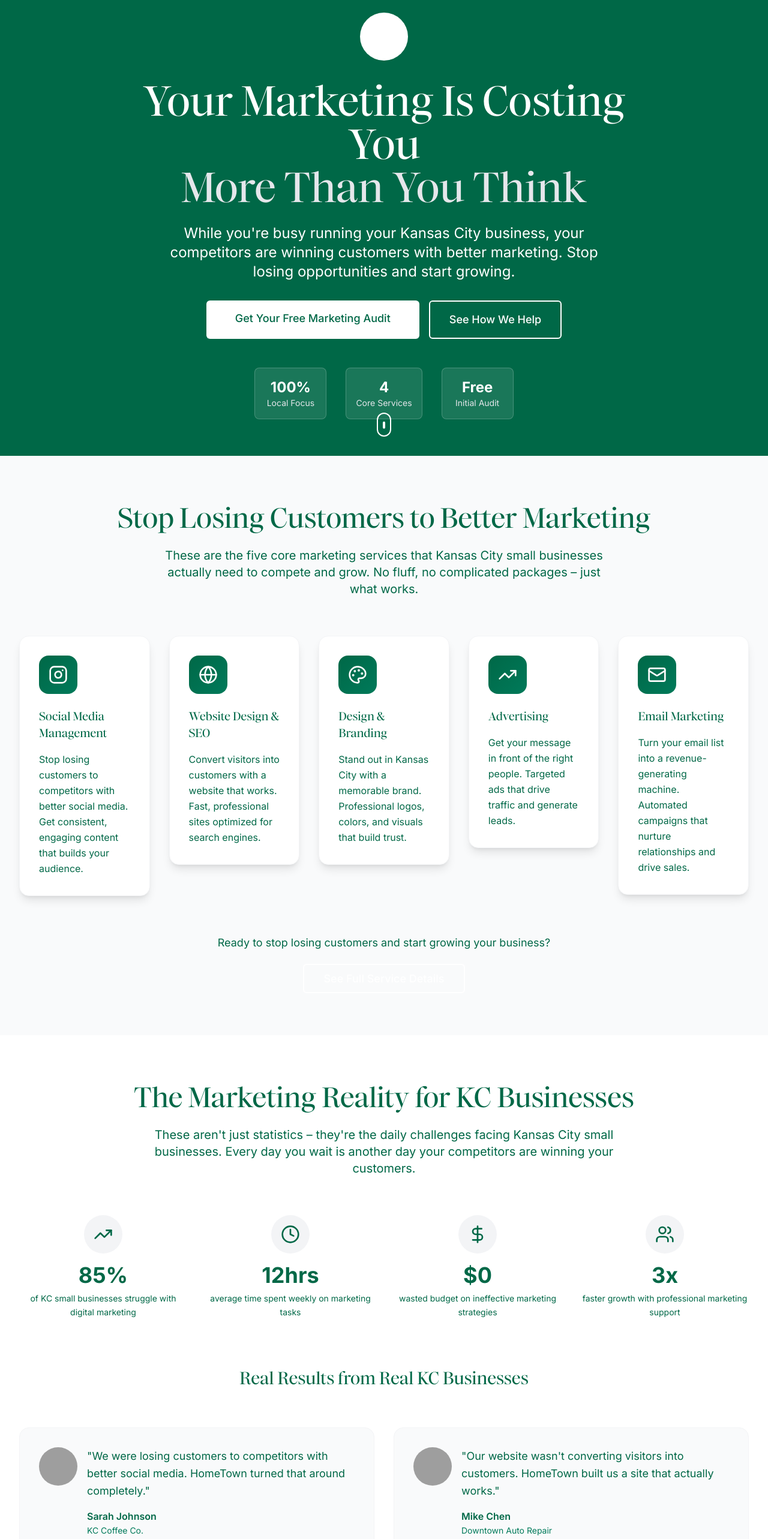
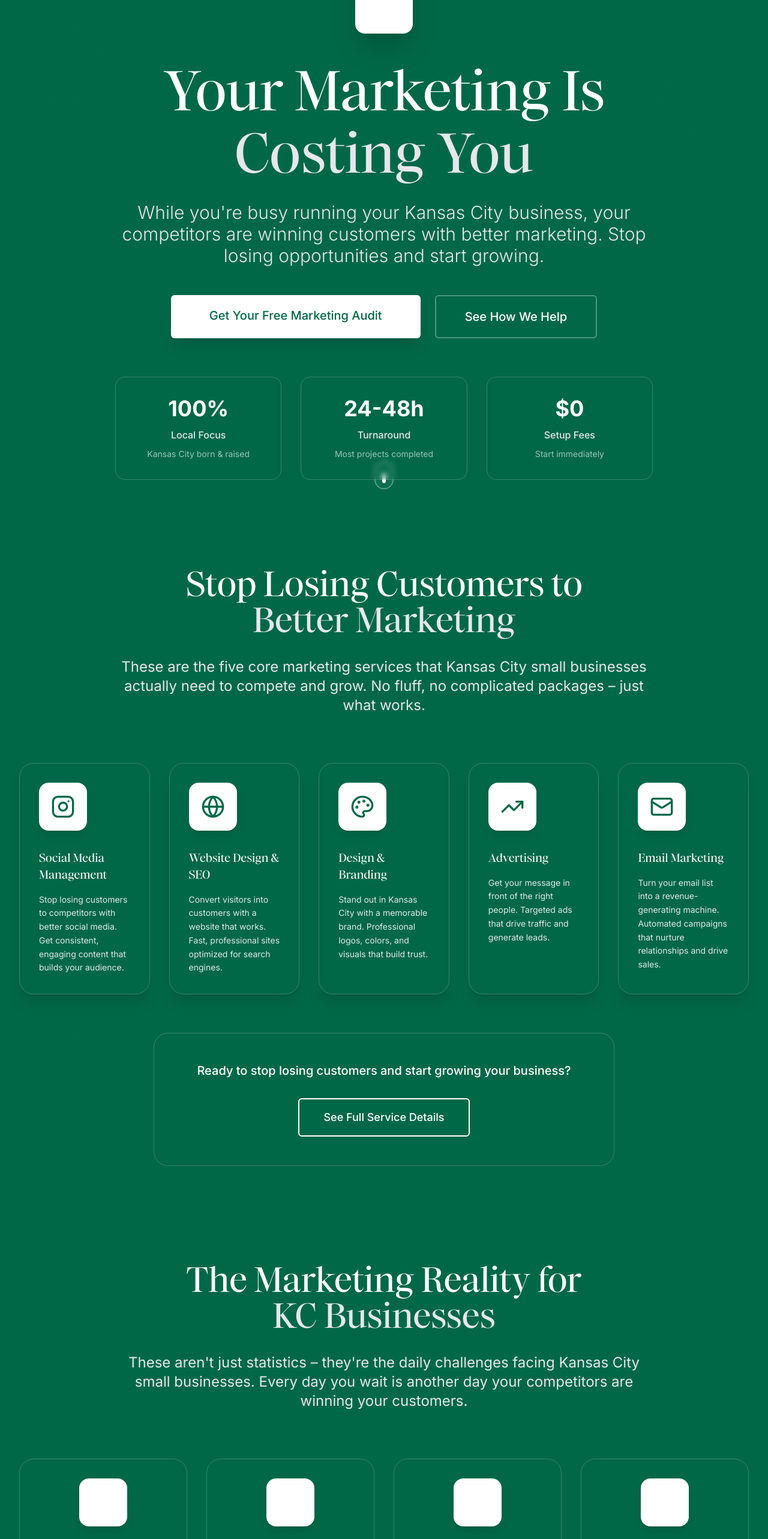
Before and after one commit to krcoffelt/HomeTown2, a Next.js app: page / in a window 1280 px wide. Shown: the part 120-2686 px from the top of the page at 60% size. Built offline with nearby package versions, Linux system fonts and the light colour scheme; grey boxes are pictures that could not be loaded.

Commit message:
Enhance design with Design Cycle-inspired improvements: larger typography, better visual hierarchy, sophisticated card designs, enhanced hover effects, and improved layout structure

```diff
--- a/components/HeroSection.tsx
+++ b/components/HeroSection.tsx
@@ -7,43 +7,51 @@ import Link from 'next/link'
 const HeroSection = () => {
   return (
     <section className="relative min-h-screen flex items-center justify-center overflow-hidden">
+      {/* Background Pattern */}
+      <div className="absolute inset-0 opacity-5">
+        <div className="absolute top-20 left-10 w-32 h-32 border border-white/20 rounded-full"></div>
+        <div className="absolute top-40 right-20 w-24 h-24 border border-white/20 rounded-full"></div>
+        <div className="absolute bottom-40 left-20 w-16 h-16 border border-white/20 rounded-full"></div>
+      </div>
+
       {/* Content */}
-      <div className="container-custom text-center">
+      <div className="container-custom relative z-10">
+        <div className="max-w-6xl mx-auto">
           <motion.div
             initial={{ opacity: 0, y: 30 }}
             animate={{ opacity: 1, y: 0 }}
             transition={{ duration: 0.8 }}
-          className="max-w-4xl mx-auto"
+            className="text-center mb-16"
           >
             <motion.div
               initial={{ opacity: 0, scale: 0.8 }}
               animate={{ opacity: 1, scale: 1 }}
               transition={{ duration: 0.8, delay: 0.3 }}
-            className="w-20 h-20 bg-white rounded-full flex items-center justify-center mx-auto mb-8"
+              className="w-24 h-24 bg-white rounded-2xl flex items-center justify-center mx-auto mb-12 shadow-2xl"
             >
               <Image
                 src="/HomeTownMarketingLogo.png"
                 alt="HomeTown Marketing Logo"
-              width={48}
-              height={48}
-              className="w-12 h-12 object-contain"
+                width={56}
+                height={56}
+                className="w-14 h-14 object-contain"
               />
             </motion.div>
 
             <motion.h1
-            className="text-5xl md:text-7xl font-serif mb-6 leading-tight text-white"
+              className="text-6xl sm:text-7xl md:text-8xl font-serif font-medium mb-8 leading-[0.9] text-white"
               initial={{ opacity: 0, y: 20 }}
               animate={{ opacity: 1, y: 0 }}
               transition={{ duration: 0.8, delay: 0.2 }}
             >
-            Your Marketing Is Costing You
-            <span className="block text-gray-200">
-              More Than You Think
+              Your Marketing Is
+              <span className="block text-gray-200 mt-2">
+                Costing You
               </span>
             </motion.h1>
 
             <motion.p
-            className="text-xl md:text-2xl text-white leading-relaxed mb-8 max-w-3xl mx-auto"
+              className="text-2xl md:text-3xl text-gray-200 leading-relaxed mb-12 max-w-4xl mx-auto font-light"
               initial={{ opacity: 0, y: 20 }}
               animate={{ opacity: 1, y: 0 }}
               transition={{ duration: 0.8, delay: 0.4 }}
@@ -56,58 +64,62 @@ const HeroSection = () => {
               initial={{ opacity: 0, y: 20 }}
               animate={{ opacity: 1, y: 0 }}
               transition={{ duration: 0.8, delay: 0.6 }}
-            className="flex flex-col sm:flex-row gap-4 justify-center mb-12"
+              className="flex flex-col sm:flex-row gap-6 justify-center mb-16"
             >
               <Link
                 href="/contact"
-              className="btn-primary text-lg px-12 py-4 text-lg inline-block"
+                className="btn-primary text-xl px-16 py-5 text-lg inline-block shadow-xl hover:shadow-2xl transform hover:-translate-y-1 transition-all duration-300"
               >
                 Get Your Free Marketing Audit
               </Link>
 
               <Link
                 href="/services"
-              className="btn-secondary text-lg px-8 py-4"
+                className="btn-secondary text-xl px-12 py-5 border-2 border-white/30 hover:border-white/50 transition-all duration-300"
               >
                 See How We Help
               </Link>
             </motion.div>
 
-          {/* Social Proof */}
+            {/* Enhanced Social Proof */}
             <motion.div
               initial={{ opacity: 0, y: 20 }}
               animate={{ opacity: 1, y: 0 }}
               transition={{ duration: 0.8, delay: 0.8 }}
-            className="flex flex-wrap justify-center gap-8 text-center"
+              className="grid grid-cols-1 md:grid-cols-3 gap-8 max-w-4xl mx-auto"
             >
-            <div className="bg-white/10 backdrop-blur-sm rounded-lg p-4 min-w-[120px] border border-white/20">
-              <div className="text-2xl font-bold text-white">100%</div>
-              <div className="text-sm text-gray-200">Local Focus</div>
+              <div className="bg-white/8 backdrop-blur-sm rounded-2xl p-8 border border-white/20 hover:bg-white/12 transition-all duration-300 group">
+                <div className="text-4xl font-bold text-white mb-3 group-hover:scale-110 transition-transform duration-300">100%</div>
+                <div className="text-gray-200 font-medium">Local Focus</div>
+                <div className="text-white/60 text-sm mt-2">Kansas City born & raised</div>
               </div>
-            <div className="bg-white/10 backdrop-blur-sm rounded-lg p-4 min-w-[120px] border border-white/20">
-              <div className="text-2xl font-bold text-white">4</div>
-              <div className="text-sm text-gray-200">Core Services</div>
+              <div className="bg-white/8 backdrop-blur-sm rounded-2xl p-8 border border-white/20 hover:bg-white/12 transition-all duration-300 group">
+                <div className="text-4xl font-bold text-white mb-3 group-hover:scale-110 transition-transform duration-300">24-48h</div>
+                <div className="text-gray-200 font-medium">Turnaround</div>
+                <div className="text-white/60 text-sm mt-2">Most projects completed</div>
               </div>
-            <div className="bg-white/10 backdrop-blur-sm rounded-lg p-4 min-w-[120px] border border-white/20">
-              <div className="text-2xl font-bold text-white">Free</div>
-              <div className="text-sm text-gray-200">Initial Audit</div>
+              <div className="bg-white/8 backdrop-blur-sm rounded-2xl p-8 border border-white/20 hover:bg-white/12 transition-all duration-300 group">
+                <div className="text-4xl font-bold text-white mb-3 group-hover:scale-110 transition-transform duration-300">$0</div>
+                <div className="text-gray-200 font-medium">Setup Fees</div>
+                <div className="text-white/60 text-sm mt-2">Start immediately</div>
               </div>
             </motion.div>
           </motion.div>
         </div>
+      </div>
 
-      {/* Scroll Indicator */}
+      {/* Enhanced Scroll Indicator */}
       <motion.div
-        className="absolute bottom-8 left-1/2 transform -translate-x-1/2"
+        className="absolute bottom-12 left-1/2 transform -translate-x-1/2"
         initial={{ opacity: 0 }}
         animate={{ opacity: 1 }}
         transition={{ delay: 1, duration: 0.8 }}
       >
-        <div className="w-6 h-10 border-2 border-white rounded-full flex justify-center">
+        <div className="w-8 h-12 border-2 border-white/30 rounded-full flex justify-center backdrop-blur-sm bg-white/5">
           <motion.div
-            className="w-1 h-3 bg-white rounded-full mt-2"
-            animate={{ y: [0, 12, 0] }}
-            transition={{ duration: 1.5, repeat: Infinity }}
+            className="w-1.5 h-4 bg-white rounded-full mt-3"
+            animate={{ y: [0, 16, 0] }}
+            transition={{ duration: 2, repeat: Infinity }}
           />
         </div>
       </motion.div>
--- a/components/ServicesPreview.tsx
+++ b/components/ServicesPreview.tsx
@@ -38,25 +38,32 @@ const ServicesPreview = () => {
   ]
 
   return (
-    <section className="section-padding bg-gray-50">
-      <div className="container-custom">
+    <section className="section-padding relative overflow-hidden">
+      {/* Background Elements */}
+      <div className="absolute inset-0 opacity-5">
+        <div className="absolute top-1/4 right-10 w-40 h-40 border border-white/20 rounded-full"></div>
+        <div className="absolute bottom-1/4 left-10 w-32 h-32 border border-white/20 rounded-full"></div>
+      </div>
+
+      <div className="container-custom relative z-10">
         <motion.div
           initial={{ opacity: 0, y: 30 }}
           whileInView={{ opacity: 1, y: 0 }}
           viewport={{ once: true }}
           transition={{ duration: 0.8 }}
-          className="text-center mb-16"
+          className="text-center mb-20"
         >
-          <h2 className="text-4xl md:text-5xl font-serif font-bold text-hometown-green mb-6">
-            Stop Losing Customers to Better Marketing
+          <h2 className="text-5xl md:text-6xl font-serif font-medium text-white mb-8 leading-tight">
+            Stop Losing Customers to
+            <span className="block text-gray-200">Better Marketing</span>
           </h2>
-          <p className="text-xl text-hometown-green max-w-3xl mx-auto">
+          <p className="text-xl md:text-2xl text-gray-200 max-w-4xl mx-auto leading-relaxed">
             These are the five core marketing services that Kansas City small businesses actually need to compete and grow.
             No fluff, no complicated packages – just what works.
           </p>
         </motion.div>
 
-        <div className="grid grid-cols-1 md:grid-cols-2 lg:grid-cols-5 gap-8">
+        <div className="grid grid-cols-1 md:grid-cols-2 lg:grid-cols-5 gap-8 mb-16">
           {services.map((service, index) => (
             <motion.div
               key={service.title}
@@ -66,16 +73,16 @@ const ServicesPreview = () => {
               transition={{ duration: 0.6, delay: index * 0.1 }}
               className="group"
             >
-              <div className="bg-white rounded-2xl p-8 shadow-lg hover:shadow-xl transition-all duration-300 transform hover:-translate-y-2 border border-gray-100">
-                <div className={`w-16 h-16 rounded-2xl bg-gradient-to-br ${service.color} flex items-center justify-center mb-6 group-hover:scale-110 transition-transform duration-300`}>
-                  <service.icon className="w-8 h-8 text-white" />
+              <div className="bg-white/8 backdrop-blur-sm rounded-3xl p-8 shadow-xl hover:shadow-2xl transition-all duration-500 transform hover:-translate-y-3 border border-white/20 hover:border-white/30 h-full">
+                <div className="w-20 h-20 rounded-2xl bg-white flex items-center justify-center mb-8 group-hover:scale-110 transition-transform duration-300 shadow-lg">
+                  <service.icon className="w-10 h-10 text-hometown-green" />
                 </div>
 
-                <h3 className="text-xl font-semibold text-hometown-green mb-4">
+                <h3 className="text-xl font-semibold text-white mb-4 group-hover:text-gray-200 transition-colors duration-300">
                   {service.title}
                 </h3>
 
-                <p className="text-hometown-green leading-relaxed">
+                <p className="text-gray-200 leading-relaxed text-sm group-hover:text-white/90 transition-colors duration-300">
                   {service.description}
                 </p>
               </div>
@@ -88,17 +95,19 @@ const ServicesPreview = () => {
           whileInView={{ opacity: 1, y: 0 }}
           viewport={{ once: true }}
           transition={{ duration: 0.8, delay: 0.4 }}
-          className="text-center mt-16"
+          className="text-center"
         >
-          <p className="text-lg text-hometown-green mb-8">
+          <div className="bg-white/8 backdrop-blur-sm rounded-3xl p-12 border border-white/20 max-w-3xl mx-auto">
+            <p className="text-xl text-white mb-8 font-medium">
               Ready to stop losing customers and start growing your business?
             </p>
             <a
               href="/services"
-            className="btn-secondary text-lg px-8 py-3"
+              className="btn-secondary text-lg px-10 py-4 inline-block hover:bg-white hover:text-hometown-green transition-all duration-300 transform hover:scale-105"
             >
               See Full Service Details
             </a>
+          </div>
         </motion.div>
       </div>
     </section>
--- a/components/TestimonialsStats.tsx
+++ b/components/TestimonialsStats.tsx
@@ -9,25 +9,25 @@ const TestimonialsStats = () => {
       icon: TrendingUp,
       number: '85%',
       label: 'of KC small businesses struggle with digital marketing',
-      color: 'text-hometown-green'
+      color: 'text-white'
     },
     {
       icon: Clock,
       number: '12hrs',
       label: 'average time spent weekly on marketing tasks',
-      color: 'text-hometown-green'
+      color: 'text-white'
     },
     {
       icon: DollarSign,
       number: '$0',
       label: 'wasted budget on ineffective marketing strategies',
-      color: 'text-hometown-green'
+      color: 'text-white'
     },
     {
       icon: Users,
       number: '3x',
       label: 'faster growth with professional marketing support',
-      color: 'text-hometown-green'
+      color: 'text-white'
     }
   ]
 
@@ -47,20 +47,27 @@ const TestimonialsStats = () => {
   ]
 
   return (
-    <section className="section-padding bg-white">
-      <div className="container-custom">
+    <section className="section-padding relative overflow-hidden">
+      {/* Background Elements */}
+      <div className="absolute inset-0 opacity-5">
+        <div className="absolute top-1/4 left-10 w-48 h-48 border border-white/20 rounded-full"></div>
+        <div className="absolute bottom-1/4 right-10 w-36 h-36 border border-white/20 rounded-full"></div>
+      </div>
+
+      <div className="container-custom relative z-10">
         {/* Stats Section */}
         <motion.div
           initial={{ opacity: 0, y: 30 }}
           whileInView={{ opacity: 1, y: 0 }}
           viewport={{ once: true }}
           transition={{ duration: 0.8 }}
-          className="text-center mb-20"
+          className="text-center mb-24"
         >
-          <h2 className="text-4xl md:text-5xl font-serif font-bold text-hometown-green mb-6">
-            The Marketing Reality for KC Businesses
+          <h2 className="text-5xl md:text-6xl font-serif font-medium text-white mb-8 leading-tight">
+            The Marketing Reality for
+            <span className="block text-gray-200">KC Businesses</span>
           </h2>
-          <p className="text-xl text-hometown-green max-w-3xl mx-auto mb-16">
+          <p className="text-xl md:text-2xl text-gray-200 max-w-4xl mx-auto mb-20 leading-relaxed">
             These aren't just statistics – they're the daily challenges facing Kansas City small businesses.
             Every day you wait is another day your competitors are winning your customers.
           </p>
@@ -73,17 +80,19 @@ const TestimonialsStats = () => {
                 whileInView={{ opacity: 1, y: 0 }}
                 viewport={{ once: true }}
                 transition={{ duration: 0.6, delay: index * 0.1 }}
-                className="text-center"
+                className="text-center group"
               >
-                <div className="w-16 h-16 mx-auto mb-4 rounded-full bg-gray-100 flex items-center justify-center">
-                  <stat.icon className={`w-8 h-8 ${stat.color}`} />
+                <div className="bg-white/8 backdrop-blur-sm rounded-3xl p-8 border border-white/20 hover:bg-white/12 transition-all duration-300 h-full">
+                  <div className="w-20 h-20 mx-auto mb-6 rounded-2xl bg-white flex items-center justify-center group-hover:scale-110 transition-transform duration-300 shadow-lg">
+                    <stat.icon className={`w-10 h-10 ${stat.color}`} />
                   </div>
-                <div className="text-4xl font-bold text-hometown-green mb-2">
+                  <div className="text-5xl font-bold text-white mb-3 group-hover:scale-110 transition-transform duration-300">
                     {stat.number}
                   </div>
-                <p className="text-hometown-green text-sm leading-relaxed">
+                  <p className="text-gray-200 text-sm leading-relaxed group-hover:text-white/90 transition-colors duration-300">
                     {stat.label}
                   </p>
+                </div>
               </motion.div>
             ))}
           </div>
@@ -95,14 +104,14 @@ const TestimonialsStats = () => {
           whileInView={{ opacity: 1, y: 0 }}
           viewport={{ once: true }}
           transition={{ duration: 0.8 }}
-          className="text-center mb-16"
+          className="text-center"
         >
-          <h3 className="text-3xl font-serif font-bold text-hometown-green mb-6">
-            Real Results from Real KC Businesses
+          <h3 className="text-4xl md:text-5xl font-serif font-medium text-white mb-8 leading-tight">
+            Real Results for
+            <span className="block text-gray-200">Real Businesses</span>
           </h3>
-        </motion.div>
 
-        <div className="grid grid-cols-1 lg:grid-cols-2 gap-8">
+          <div className="grid grid-cols-1 lg:grid-cols-2 gap-12 max-w-6xl mx-auto">
             {testimonials.map((testimonial, index) => (
               <motion.div
                 key={testimonial.author}
@@ -110,54 +119,31 @@ const TestimonialsStats = () => {
                 whileInView={{ opacity: 1, y: 0 }}
                 viewport={{ once: true }}
                 transition={{ duration: 0.6, delay: index * 0.2 }}
-              className="bg-gray-50 rounded-2xl p-8 border border-gray-100"
+                className="group"
               >
-              <div className="flex items-start space-x-4">
+                <div className="bg-white/8 backdrop-blur-sm rounded-3xl p-10 border border-white/20 hover:bg-white/12 transition-all duration-300 h-full">
+                  <div className="text-center mb-8">
+                    <div className="w-20 h-20 mx-auto mb-6 rounded-full overflow-hidden border-4 border-white/20 group-hover:border-white/30 transition-colors duration-300">
                       <img
                         src={testimonial.avatar}
                         alt={testimonial.author}
-                  className="w-16 h-16 rounded-full object-cover"
+                        className="w-full h-full object-cover"
                       />
-                <div className="flex-1">
-                  <blockquote className="text-hometown-green text-lg leading-relaxed mb-4">
+                    </div>
+                    <h4 className="text-xl font-semibold text-white mb-2">
+                      {testimonial.author}
+                    </h4>
+                    <p className="text-gray-200 text-sm">
+                      {testimonial.business}
+                    </p>
+                  </div>
+
+                  <blockquote className="text-lg text-gray-200 leading-relaxed italic group-hover:text-white/90 transition-colors duration-300">
                     "{testimonial.quote}"
                   </blockquote>
-                  <div>
-                    <div className="font-semibold text-hometown-green">
-                      {testimonial.author}
-                    </div>
-                    <div className="text-hometown-green-light text-sm">
-                      {testimonial.business}
-                    </div>
-                  </div>
-                </div>
                 </div>
               </motion.div>
             ))}
-        </div>
-
-        {/* CTA Section */}
-        <motion.div
-          initial={{ opacity: 0, y: 30 }}
-          whileInView={{ opacity: 1, y: 0 }}
-          viewport={{ once: true }}
-          transition={{ duration: 0.8, delay: 0.4 }}
-          className="text-center mt-16"
-        >
-          <div className="bg-hometown-green rounded-2xl p-12 text-white">
-            <h3 className="text-3xl font-serif font-bold mb-4">
-              Stop Losing Customers Today
-            </h3>
-            <p className="text-xl text-white/90 mb-8 max-w-2xl mx-auto">
-              Every day you wait is another day your competitors are winning your customers.
-              Let's talk about how to turn this around.
-            </p>
-            <a
-              href="/contact"
-              className="bg-white text-hometown-green px-8 py-3 rounded-md font-semibold hover:bg-gray-100 transition-all duration-300 inline-block"
-            >
-              Get Your Free Marketing Audit
-            </a>
           </div>
         </motion.div>
       </div>
```
Lines whose indentation alone changed are shown as unchanged.
